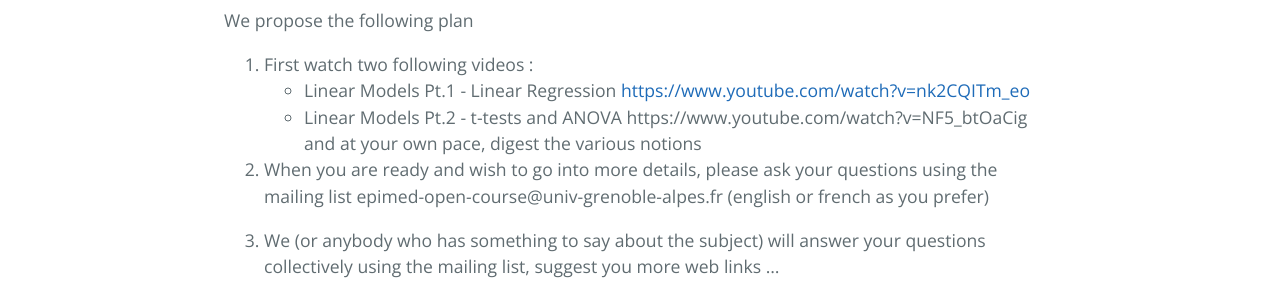
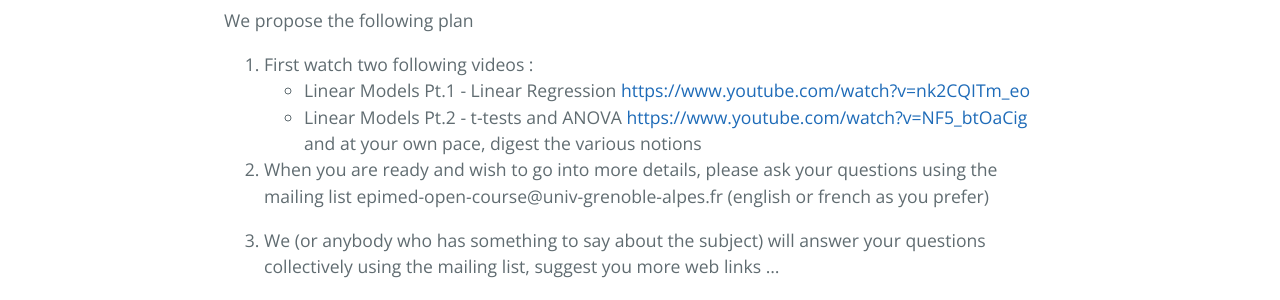
Before and after one commit to epimed/epimed.github.io, a Jekyll site: the page built from index.md, in a window 1280 px wide. Shown: the part 500-800 px from the top of the page. Built offline with Jekyll 4.4.1, drawn with Linux system fonts in a browser that asks for light colours; some of the changed lines change nothing that is shown.

Commit message:
Update link

```diff
--- a/index.md
+++ b/index.md
@@ -11,7 +11,7 @@ For the two first weeks, we plan to define a common framework corresponding to t
 We propose the following plan
 1. First watch two following videos :
  - Linear Models Pt.1 - Linear Regression [https://www.youtube.com/watch?v=nk2CQITm_eo](https://www.youtube.com/watch?v=nk2CQITm_eo)
- - Linear Models Pt.2 - t-tests and ANOVA https://www.youtube.com/watch?v=NF5_btOaCig
+ - Linear Models Pt.2 - t-tests and ANOVA <a href="https://www.youtube.com/watch?v=NF5_btOaCig" target="_blank">https://www.youtube.com/watch?v=NF5_btOaCig</a>
 and at your own pace, digest the various notions
 
 2. When you are ready and wish to go into more details, please ask your questions using the mailing list epimed-open-course@univ-grenoble-alpes.fr (english or french as you prefer)
```
